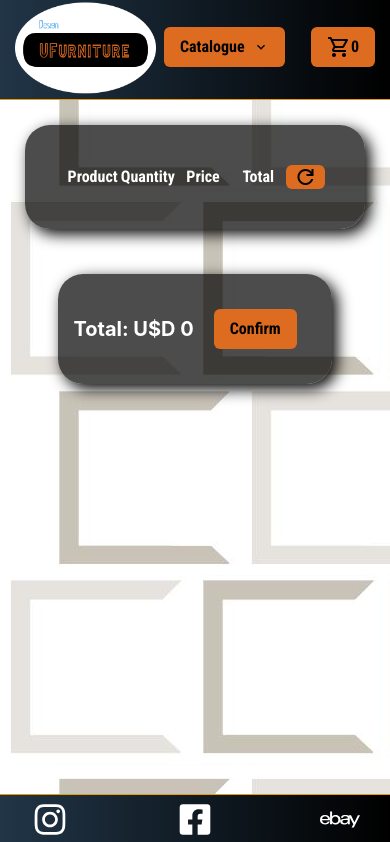
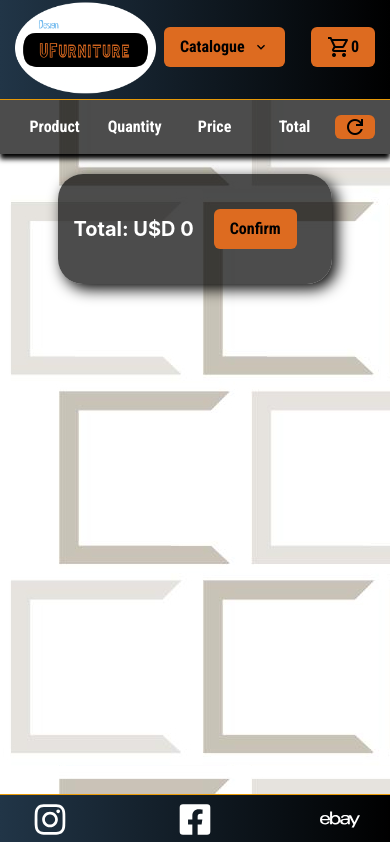
Before and after one commit to Brianva7/ProyectoFinalVazquesReactJs, a React (Vite) app: page /cart in a window 390 px wide. Shown: the top 842 px of the page. Built offline with nearby package versions, Linux system fonts and the light colour scheme.

Commit message:
Update index.css

```diff
--- a/src/index.css
+++ b/src/index.css
@@ -299,6 +299,12 @@ form {
   .orderMessagge {
     width: 85%;
   }
+  .cartHeader {
+    margin: 0;
+    padding: 0;
+    border-radius: 0;
+    box-shadow: 0 5px 5px black;
+  }
 }
 
 @media screen and (max-width: 540px) {
```
